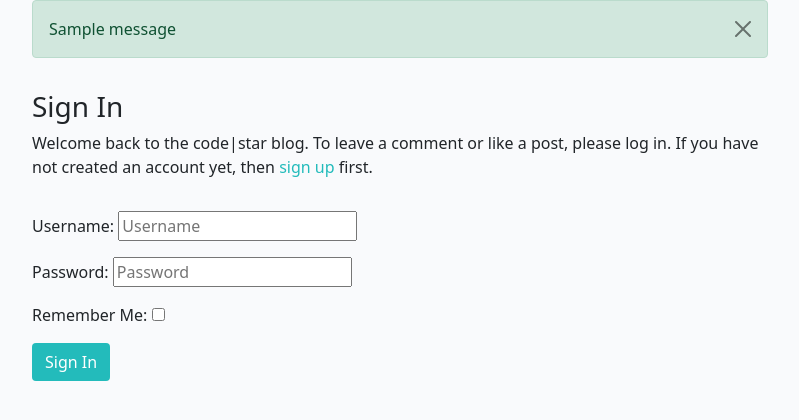
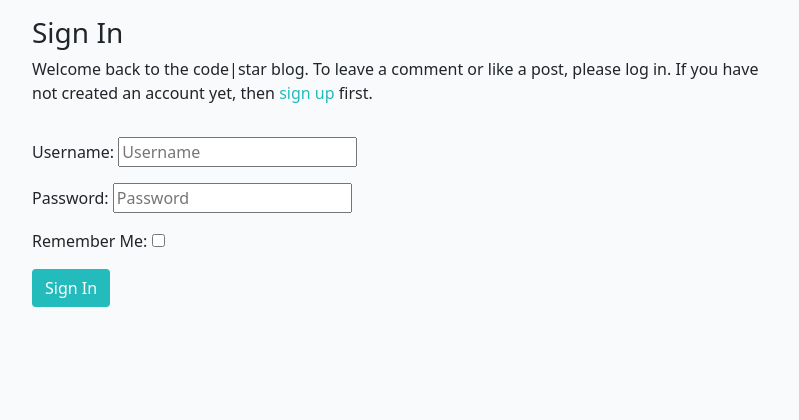
Before and after one commit to CarlssonOscar/dj-blog, a Django app: page /accounts/login/ in a window 1280 px wide. Shown: the part 60-480 px from the top of the page, without its empty margins (240-1039 px from the left). Run offline with Django 3.2, Linux system fonts and the light colour scheme; tables that the repository leaves empty hold one stand-in row (values such as "Sample post"); one stand-in notice (Sample message) is shown; some libraries are stand-ins or nearby versions.

Commit message:
Fix login message

```diff
--- a/templates/base.html
+++ b/templates/base.html
@@ -62,10 +62,9 @@
         <div class="row">
             <div class="col-md-8 offset-md-2">
                 {% for message in messages %}
-                <div class='alert {{ message.tags }} alert-dismissible fade show' role='alert'>
-                {{ message | safe }}
-                <button type='button' class='btn-close' data-bs-dismiss='alert' aria-label='Close'></button>
-
+                <div class="alert {{ message.tags }} alert-dismissible fade show" id="msg" role="alert">
+                    {{ message | safe }}
+                    <button type="button" class="btn-close" data-bs-dismiss="alert" aria-label="Close"></button>
                 </div>
                 {% endfor %}
             </div>
@@ -89,7 +88,7 @@
     </footer>
     <script>
          setTimeout(function () {
-            let messages = document.getElementById('msg');
+            let messages = document.getElementById("msg");
             let alert = new bootstrap.Alert(messages);
             alert.close();
         }, 2500);
```
